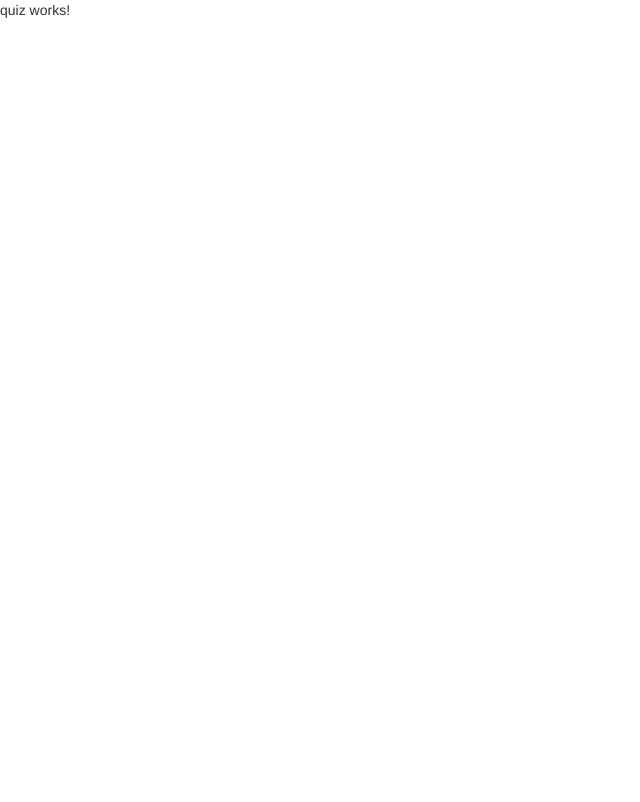
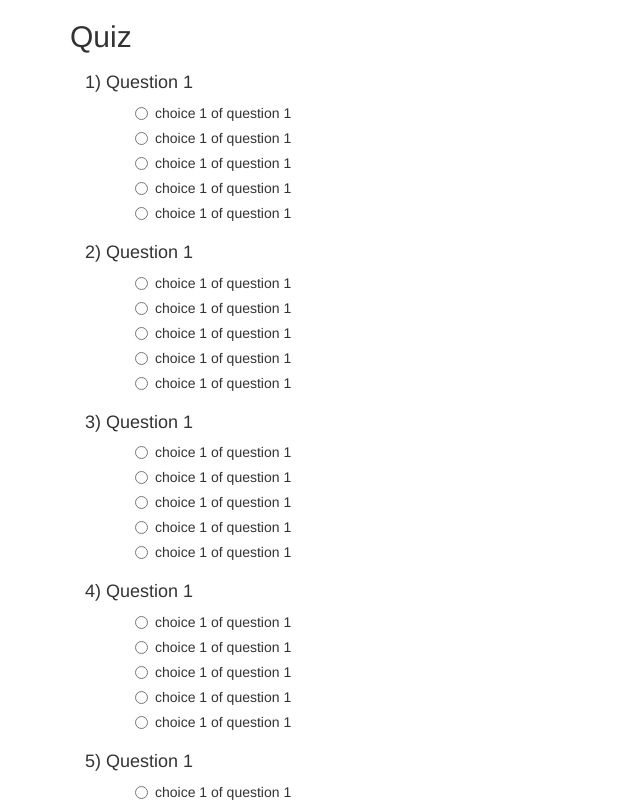
Before and after one commit to korakoch-s/z-quiz, an Angular app in the folder z-quiz.ngApp/: page /quiz/1 in a window 1280 px wide. Shown: the top 802 px of the page, without its empty margins (0-640 px from the left). Built offline with nearby package versions, Linux system fonts and the light colour scheme.

Commit message:
draft question page.

```diff
--- a/z-quiz.ngApp/src/app/components/quiz-item/quiz-item.component.css
+++ b/z-quiz.ngApp/src/app/components/quiz-item/quiz-item.component.css
@@ -0,0 +1,4 @@
+.choice-group {
+  padding-left: 50px;
+  padding-right: 30px;
+}
--- a/z-quiz.ngApp/src/app/components/quiz-item/quiz-item.component.html
+++ b/z-quiz.ngApp/src/app/components/quiz-item/quiz-item.component.html
@@ -1,3 +1,11 @@
-<p>
-  quiz-item works!
-</p>
+<div class="container">
+  <h4>{{itemNo}}) {{question.description}}</h4>
+  <div *ngIf="question?.choices" class="choice-group">
+    <div class="radio" *ngFor="let ch of question.choices">
+      <label>
+        <input type="radio" [name]="'choiceOption' + question.id" [value]="ch.id" />
+        {{ch.description}}
+      </label>
+    </div>
+  </div>
+</div>
--- a/z-quiz.ngApp/src/app/components/quiz-item/quiz-item.component.ts
+++ b/z-quiz.ngApp/src/app/components/quiz-item/quiz-item.component.ts
@@ -1,4 +1,5 @@
-import { Component, OnInit } from '@angular/core';
+import { Component, OnInit, Input } from '@angular/core';
+import { Question } from '../../models/question';
 
 @Component({
     selector: 'app-quiz-item',
@@ -6,6 +7,8 @@ import { Component, OnInit } from '@angular/core';
     styleUrls: ['./quiz-item.component.css']
 })
 export class QuizItemComponent implements OnInit {
+    @Input() question: Question;
+    @Input() itemNo: number;
 
     constructor() { }
 
--- a/z-quiz.ngApp/src/app/components/quiz/quiz.component.html
+++ b/z-quiz.ngApp/src/app/components/quiz/quiz.component.html
@@ -1,3 +1,12 @@
-<p>
-  quiz works!
-</p>
+<div class="container">
+  <h2>Quiz</h2>
+  <div *ngFor="let question of questions; let i = index">
+    <app-quiz-item [question]="question" [itemNo]="i+1"></app-quiz-item>
+  </div>
+  <br />
+  <div class="text-center">
+    <button class="btn btn-info" (click)="saveClick()">Save</button>
+    <button class="btn btn-primary" (click)="submitClick()">Submit</button>
+  </div>
+  <br />
+</div>
--- a/z-quiz.ngApp/src/app/components/quiz/quiz.component.ts
+++ b/z-quiz.ngApp/src/app/components/quiz/quiz.component.ts
@@ -1,15 +1,32 @@
 import { Component, OnInit } from '@angular/core';
+import { Router, ActivatedRoute } from '@angular/router';
+import { Question, MockQuestions } from '../../models/question';
 
 @Component({
-  selector: 'app-quiz',
-  templateUrl: './quiz.component.html',
-  styleUrls: ['./quiz.component.css']
+    selector: 'app-quiz',
+    templateUrl: './quiz.component.html',
+    styleUrls: ['./quiz.component.css']
 })
 export class QuizComponent implements OnInit {
+    public questions: Question[];
+    public userName: string;
 
-  constructor() { }
+    constructor(private router: Router, private activeRoute: ActivatedRoute) {
+        this.questions = MockQuestions;
+        this.activeRoute.params.subscribe(params => {
+            this.userName = params['username'];
+        });
+    }
 
-  ngOnInit() {
-  }
+    ngOnInit() {
+    }
+
+    submitClick() {
+        this.router.navigate(['/summary', this.userName]);
+    }
+
+    saveClick() {
+        this.router.navigate(['/register']);
+    }
 
 }
--- a/z-quiz.ngApp/src/app/components/register/register.component.ts
+++ b/z-quiz.ngApp/src/app/components/register/register.component.ts
@@ -22,7 +22,7 @@ export class RegisterComponent implements OnInit {
             this.openAlertModal(template);
             event.stopPropagation();
         } else {
-            this.router.navigate(['/summary', this.userName]);
+            this.router.navigate(['/quiz', this.userName]);
         }
     }
 
--- /dev/null
+++ b/z-quiz.ngApp/src/app/models/question.ts
@@ -0,0 +1,60 @@
+export class Question {
+    public id: number;
+    public description: string;
+    public choices: Choice[];
+}
+
+export class Choice {
+    public id: number;
+    public description: string;
+    public order: number;
+    public score: number;
+}
+
+export const MockQuestions: Question[] = [
+    {
+        id: 1, description: 'Question 1', choices: [
+            { id: 1, description: 'choice 1 of question 1', order: 1, score: 2 },
+            { id: 1, description: 'choice 1 of question 1', order: 1, score: 2 },
+            { id: 1, description: 'choice 1 of question 1', order: 1, score: 2 },
+            { id: 1, description: 'choice 1 of question 1', order: 1, score: 2 },
+            { id: 1, description: 'choice 1 of question 1', order: 1, score: 2 },
+        ]
+    },
+    {
+        id: 2, description: 'Question 1', choices: [
+            { id: 1, description: 'choice 1 of question 1', order: 1, score: 2 },
+            { id: 1, description: 'choice 1 of question 1', order: 1, score: 2 },
+            { id: 1, description: 'choice 1 of question 1', order: 1, score: 2 },
+            { id: 1, description: 'choice 1 of question 1', order: 1, score: 2 },
+            { id: 1, description: 'choice 1 of question 1', order: 1, score: 2 },
+        ]
+    },
+    {
+        id: 3, description: 'Question 1', choices: [
+            { id: 1, description: 'choice 1 of question 1', order: 1, score: 2 },
+            { id: 1, description: 'choice 1 of question 1', order: 1, score: 2 },
+            { id: 1, description: 'choice 1 of question 1', order: 1, score: 2 },
+            { id: 1, description: 'choice 1 of question 1', order: 1, score: 2 },
+            { id: 1, description: 'choice 1 of question 1', order: 1, score: 2 },
+        ]
+    },
+    {
+        id: 4, description: 'Question 1', choices: [
+            { id: 1, description: 'choice 1 of question 1', order: 1, score: 2 },
+            { id: 1, description: 'choice 1 of question 1', order: 1, score: 2 },
+            { id: 1, description: 'choice 1 of question 1', order: 1, score: 2 },
+            { id: 1, description: 'choice 1 of question 1', order: 1, score: 2 },
+            { id: 1, description: 'choice 1 of question 1', order: 1, score: 2 },
+        ]
+    },
+    {
+        id: 5, description: 'Question 1', choices: [
+            { id: 1, description: 'choice 1 of question 1', order: 1, score: 2 },
+            { id: 1, description: 'choice 1 of question 1', order: 1, score: 2 },
+            { id: 1, description: 'choice 1 of question 1', order: 1, score: 2 },
+            { id: 1, description: 'choice 1 of question 1', order: 1, score: 2 },
+            { id: 1, description: 'choice 1 of question 1', order: 1, score: 2 },
+        ]
+    },
+];
```
Lines whose indentation alone changed are shown as unchanged.
